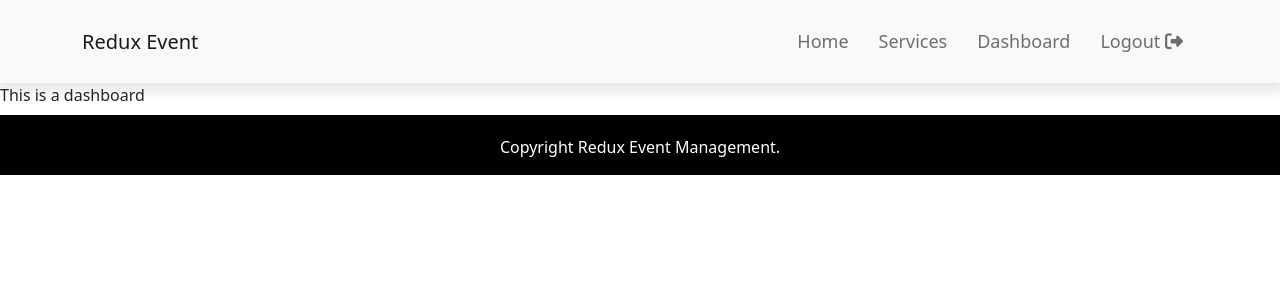
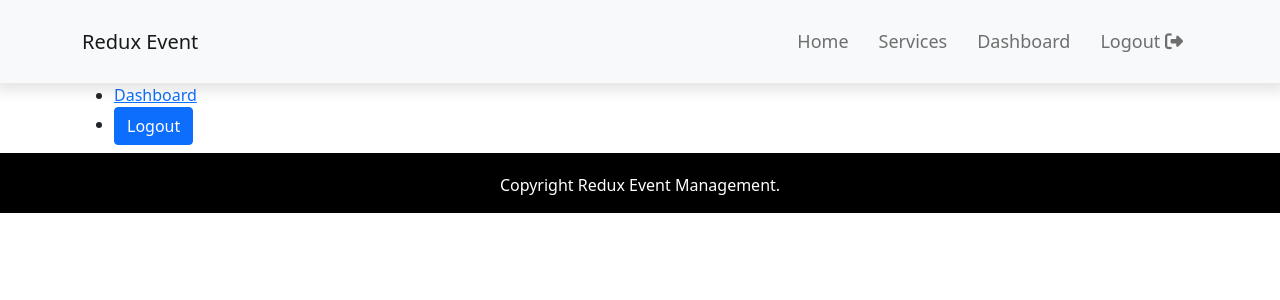
Before and after one commit to akhlakuzzalal/redux-event, a React (Create React App) app: page /dashboard in a window 1280 px wide. Shown: the top 300 px of the page. Built offline with nearby package versions, Linux system fonts and the light colour scheme; no server answers; sample sign-in values are in the browser's storage.

Commit message:
[Add] - deshboard stacture add

```diff
--- a/src/Components/Pages/Dashboard/Dashboard.js
+++ b/src/Components/Pages/Dashboard/Dashboard.js
@@ -1,10 +1,32 @@
 import React from 'react';
+import { Button } from 'react-bootstrap';
+import { Link } from 'react-router-dom';
 
 const Dashboard = () => {
     return (
-        <div>
-            <p>This is a  dashboard</p>
-        </div>
+        <main className="section-p">
+            <section>
+                <div className="container">
+                    <div className="row">
+                        <div className="col-md-3 col-2">
+                            <div className="left-menu">
+                                <ul className="deshboard-menu">
+                                    <li>
+                                    <Link to={``}><span className="dash-icon" title="Dashboard"></span> <span className="desh-text">Dashboard</span></Link>
+                                    </li>
+                                    <li>
+                                    <Button className="logout-btn"><span className="dash-icon"></span> <span className="desh-text">Logout</span></Button>
+                                    </li>
+                                </ul>
+                            </div>
+                        </div>
+                        <div className="col-md-9 col-10">
+
+                        </div>
+                    </div>
+                </div>
+            </section>
+        </main>
     );
 };
 
```
